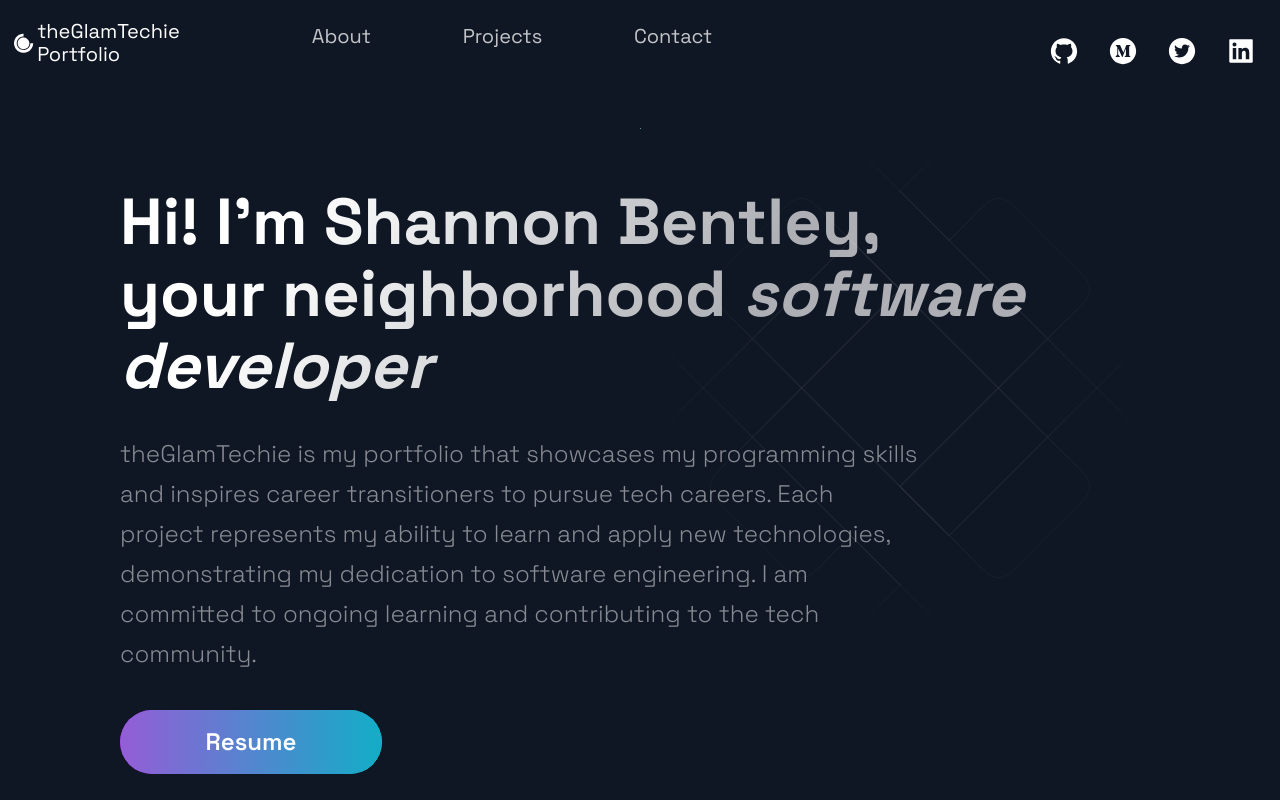
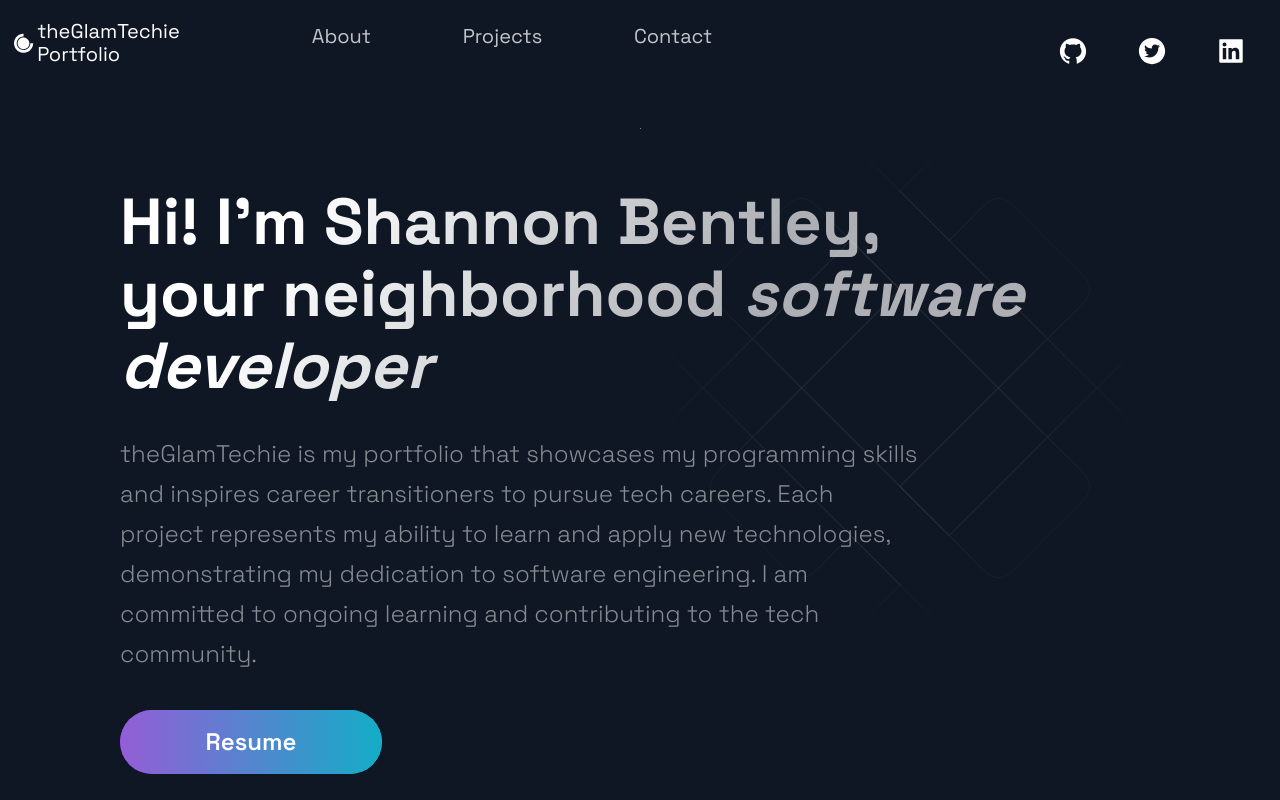
Before and after one commit to shay90210/new-portfolio-dev, a Next.js app: page / in a window 1280 px wide. Shown: the top 800 px of the page. Built offline with nearby package versions, Linux system fonts and the light colour scheme.

Commit message:
updated header.js

```diff
--- a/src/components/Header/Header.js
+++ b/src/components/Header/Header.js
@@ -35,9 +35,6 @@ const Header = () =>  (
       <SocialIcons href='https://github.com/shay90210'>
         <AiFillGithub size='3rem' />
       </SocialIcons>
-      <SocialIcons href='https://medium.com/@theGlamTechie_1991'>
-        <AiFillMediumCircle size='3rem' />
-      </SocialIcons>
       <SocialIcons href='https://twitter.com/ShannonTatianna'>
         <AiFillTwitterCircle size='3rem' />
       </SocialIcons>
```
